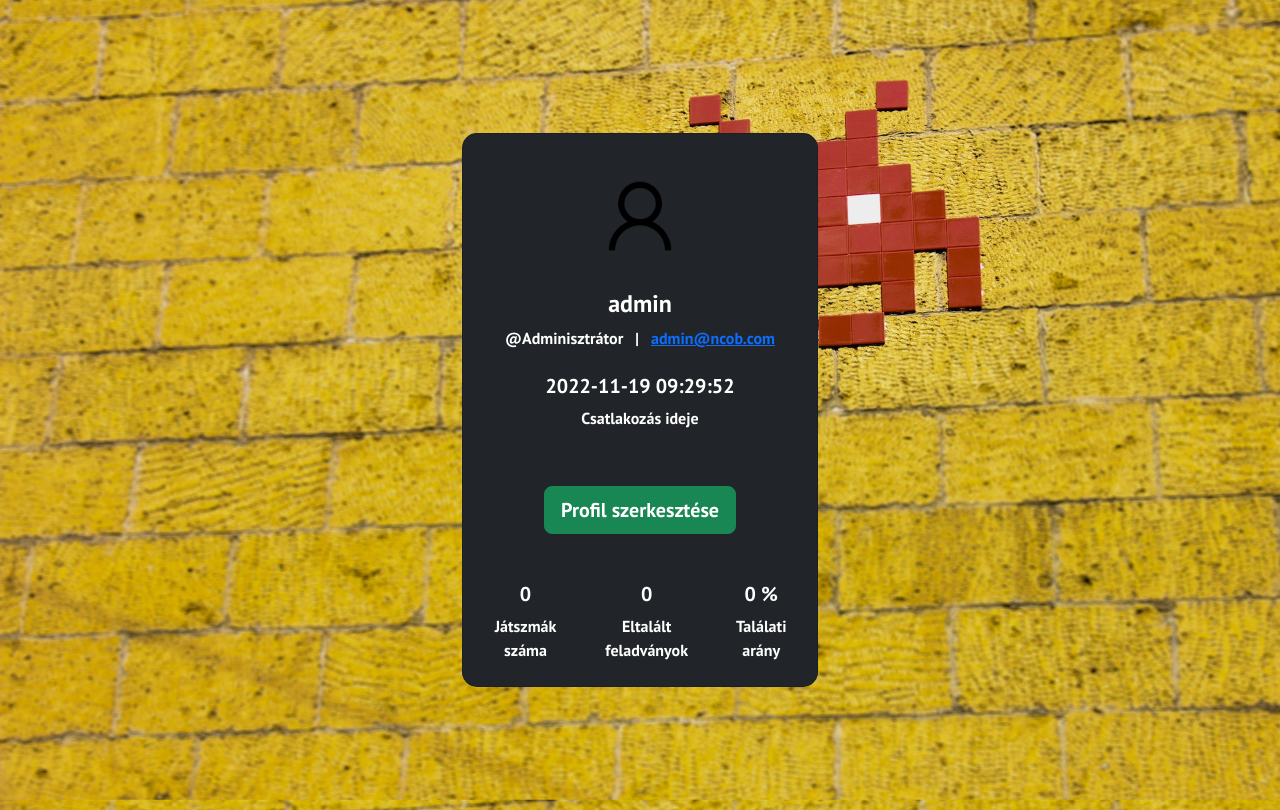
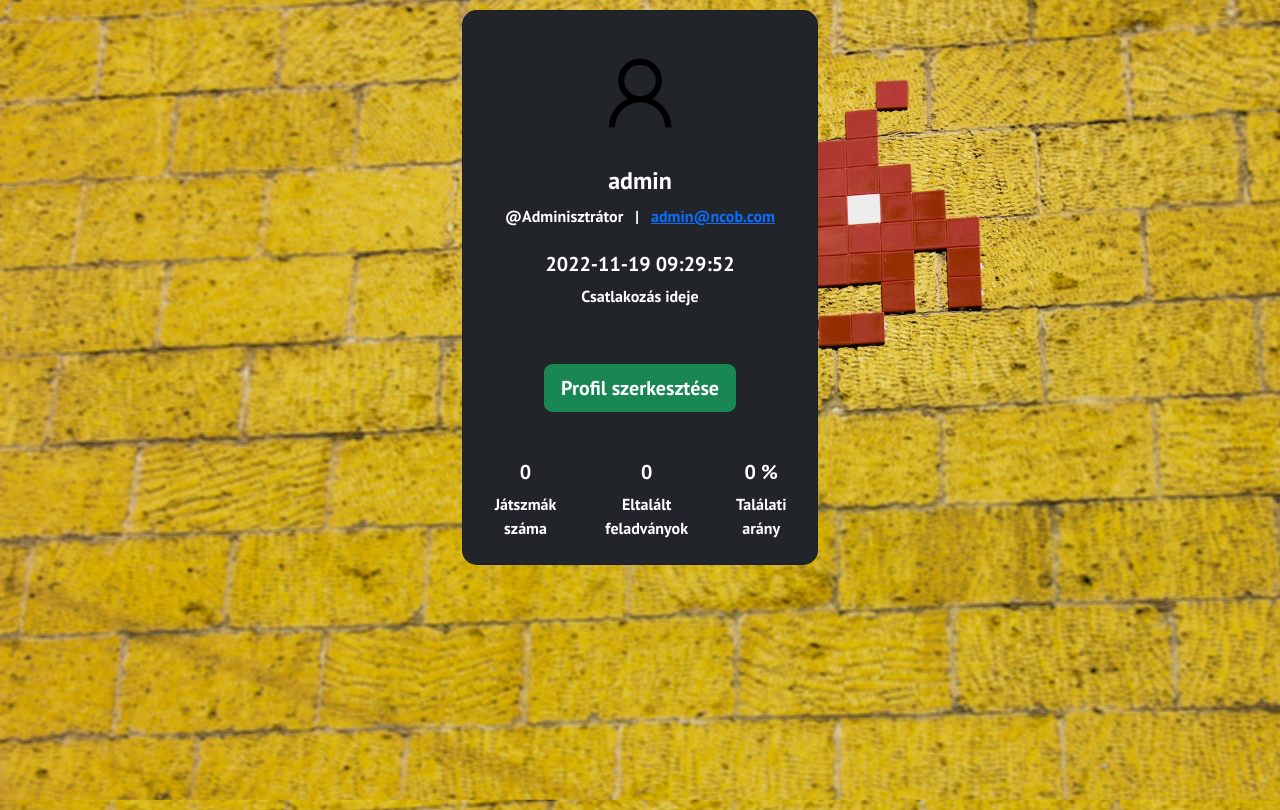
Before and after one commit to gyorkistamas/afp1_nagy_ncob, a Laravel app: page /users/1/view in a window 1280 px wide. Shown: the part 87-897 px from the top of the page. Run offline with Laravel 9, Linux system fonts and the light colour scheme; a user stored in the database is signed in; data comes from the database, SQL or seed files in the repository; settings files or empty folders that the repository lacks are supplied.

Commit message:
Navbar és a tartalom közötti táv csökkentése

```diff
--- a/picquiz/resources/views/users/view.blade.php
+++ b/picquiz/resources/views/users/view.blade.php
@@ -7,7 +7,7 @@
 @section('content')
 
 <section class="vh-100">
-  <div class="container py-5 h-100">
+  <div class="container h-70">
     <div class="row d-flex justify-content-center align-items-center h-100">
       <div class="col-md-12 col-xl-4">
 
```
